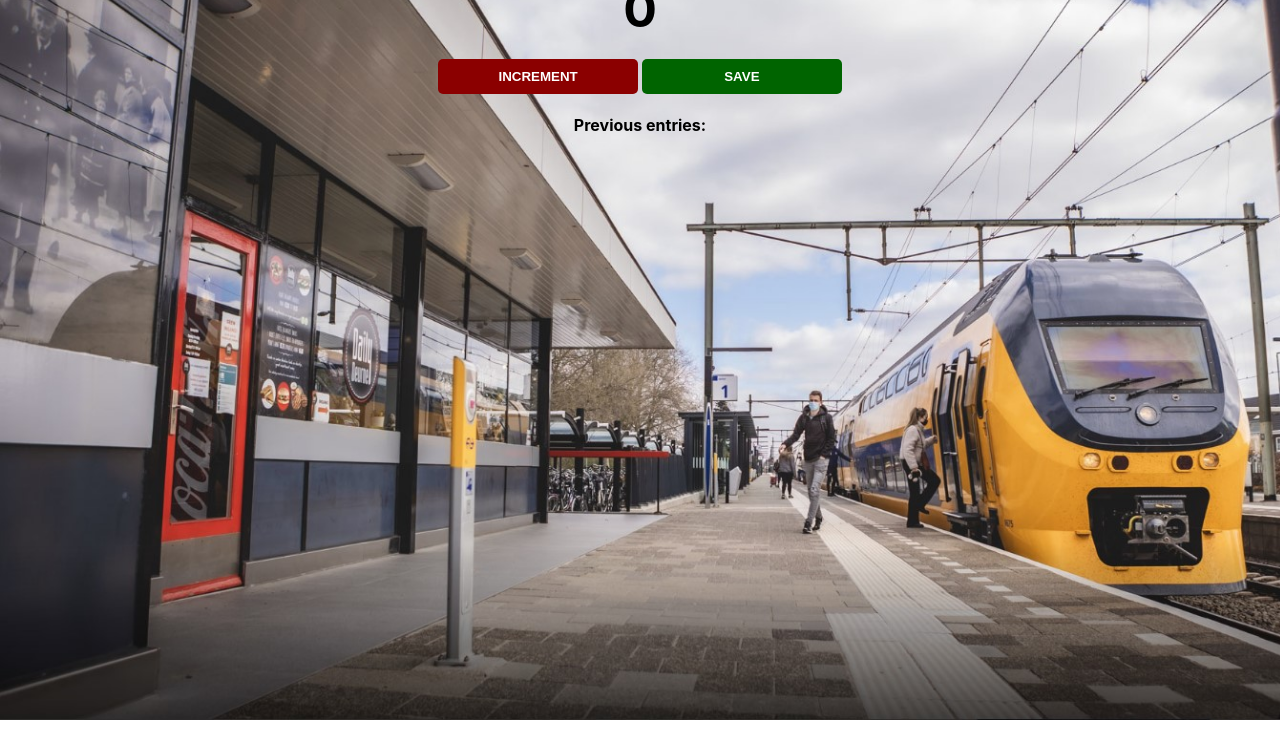
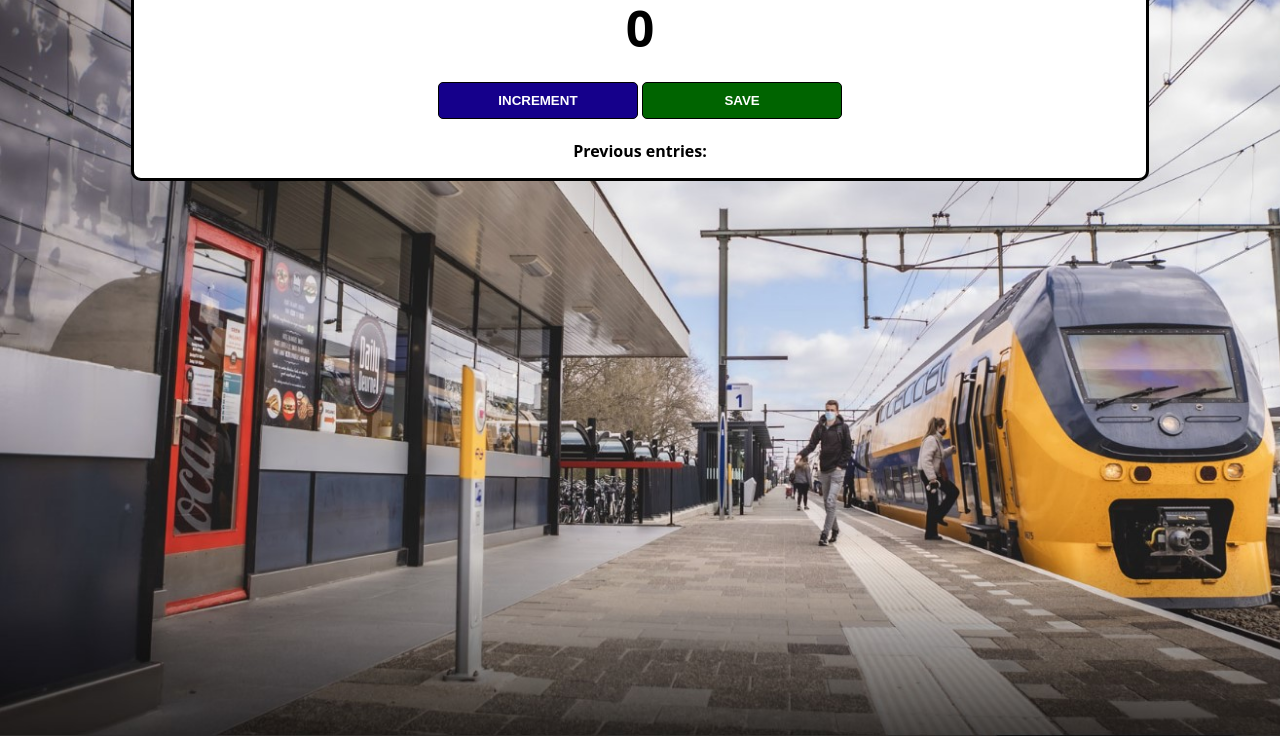
Before and after one commit to vunhattruong/passenger-counter-app, a plain HTML site: page index.html in a window 1280 px wide. Shown: the part 80-816 px from the top of the page. Drawn offline with Linux system fonts and the light colour scheme.

Commit message:
[JS][First] Update background and add div container

```diff
--- a/index.css
+++ b/index.css
@@ -1,9 +1,18 @@
 body {
     background-image: url("station.jpg");
     background-size: cover;
-    font-family: -apple-system, BlinkMacSystemFont, 'Segoe UI', Roboto, Oxygen, Ubuntu, Cantarell, 'Open Sans', 'Helvetica Neue', sans-serif;
+    font-family: 'Open Sans', 'Helvetica Neue', sans-serif;
     font-weight: bold;
     text-align: center;
+    height: 100vh;
+}
+
+.container {
+    background: white;
+    max-width: 80%;
+    margin: auto;
+    border: 3px solid black;
+    border-radius: 10px;
 }
 
 h1 {
@@ -18,7 +27,7 @@ h2 {
 }
 
 button {
-    border: none;
+    border: 1px solid black;
     padding-top: 10px;
     padding-bottom: 10px;
     color: white;
@@ -29,9 +38,13 @@ button {
 }
 
 #increment-btn {
-    background: darkred;
+    background: rgb(21, 0, 139);
 }
 
 #save-btn {
     background: darkgreen;
 }
+
+#save-el {
+    font-weight: bold;
+}
--- a/index.html
+++ b/index.html
@@ -3,11 +3,13 @@
         <link rel="stylesheet" href="index.css">
     </head>
     <body>
-        <h1>People entered:</h1>
-        <h2 id="count-el">0</h2>
-        <button id="increment-btn" onclick="increment()">INCREMENT</button>
-        <button id="save-btn" onclick="save()">SAVE</button>
-        <p id="save-el">Previous entries: </p>
+        <div class="container">
+            <h1>People entered:</h1>
+            <h2 id="count-el">0</h2>
+            <button id="increment-btn" onclick="increment()">INCREMENT</button>
+            <button id="save-btn" onclick="save()">SAVE</button>
+            <p id="save-el">Previous entries: </p>
+        </div>
     </body>
     <script src="index.js"></script>
 </html>
```
